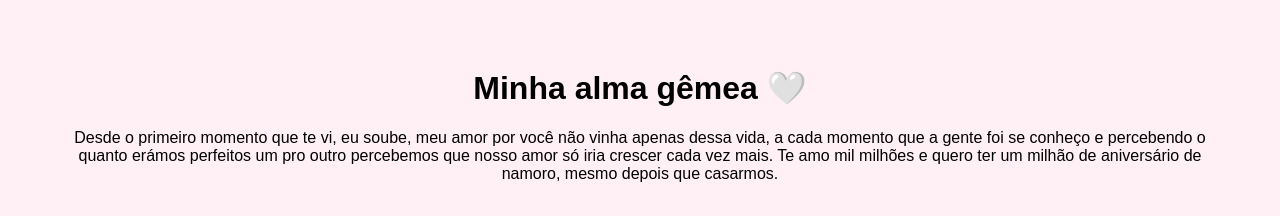
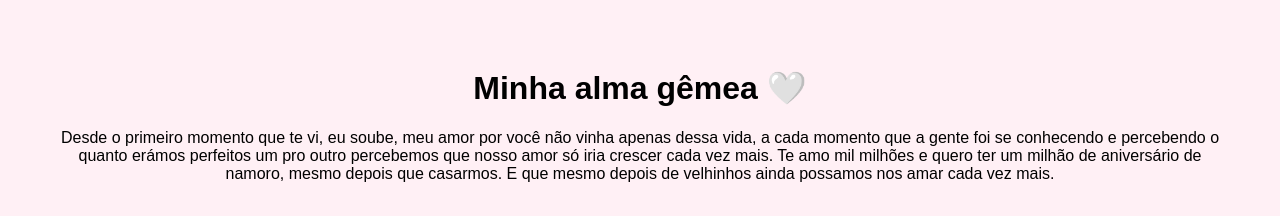
Before and after one commit to MessiasRd/meu-amor, a plain HTML site: page index.html in a window 1280 px wide. Shown: the top 216 px of the page. Drawn offline with Linux system fonts and the light colour scheme; grey boxes are pictures that could not be loaded.

Commit message:
index.html

```diff
--- a/index.html
+++ b/index.html
@@ -22,8 +22,8 @@
 </head>
 <body>
   <h1>Minha alma gêmea 🤍</h1>
-  <p>Desde o primeiro momento que te vi, eu soube, meu amor por você não vinha apenas dessa vida, a cada momento que a gente foi se conheço e percebendo o quanto erámos perfeitos um pro outro
-percebemos que nosso amor só iria crescer cada vez mais. Te amo mil milhões e quero ter um milhão de aniversário de namoro, mesmo depois que casarmos.</p>
+  <p>Desde o primeiro momento que te vi, eu soube, meu amor por você não vinha apenas dessa vida, a cada momento que a gente foi se conhecendo e percebendo o quanto erámos perfeitos um pro outro
+percebemos que nosso amor só iria crescer cada vez mais. Te amo mil milhões e quero ter um milhão de aniversário de namoro, mesmo depois que casarmos. E que mesmo depois de velhinhos ainda possamos nos amar cada vez mais.</p>
   <img src="https://i.imgur.com/Z2WUsHf.jpeg" alt="Amor eterno">
 
  <!-- MÚSICA DO SOUNDCLOUD -->
```
